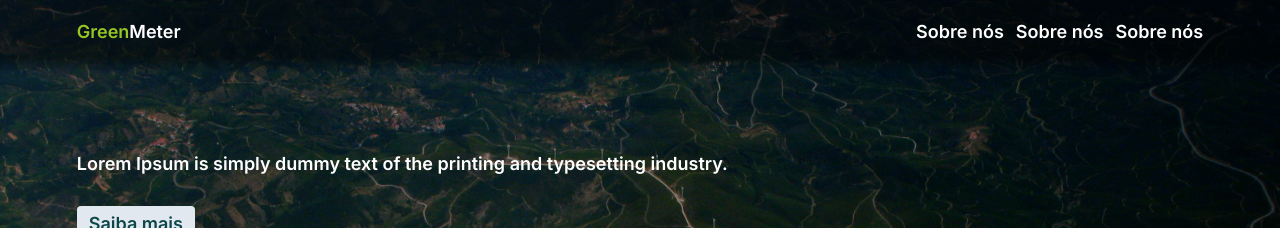
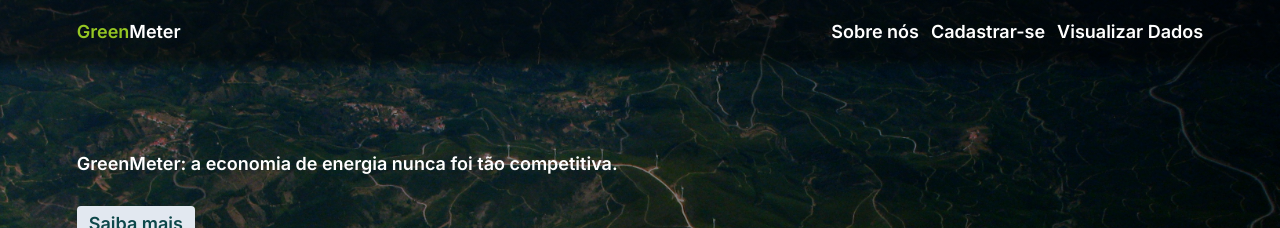
Before and after one commit to gs-2sem-quantumleap/gs-2sem-front, a Next.js app in the folder greenmeter-gs/: page / in a window 1280 px wide. Shown: the top 228 px of the page. Built offline with nearby package versions, Linux system fonts and the light colour scheme; no server answers.

Commit message:
Texto do hero e links do cabeçalho

```diff
--- a/greenmeter-gs/src/components/Cabecalho/Cabecalho.tsx
+++ b/greenmeter-gs/src/components/Cabecalho/Cabecalho.tsx
@@ -5,7 +5,9 @@ export default function Cabecalho() {
   return (
     <header className="flex justify-between items-center bg-gradient-to-b from-black/50 from-80% text-white text-sm h-[5vh] px-[6%] pb-1 sm:h-[7vh] sm:[pt-3] sm:pb-2  sm:text-base md:text-lg lg:h-[9vh]">
       <h1 className="font-semibold">
-        <span className="text-limao">Green</span>Meter
+        <Link href="/">
+          <span className="text-limao">Green</span>Meter
+        </Link>
       </h1>
       <Link href="" className="h-[50%] w-auto">
         <Image
@@ -18,8 +20,8 @@ export default function Cabecalho() {
       </Link>
       <div className="hidden md:flex gap-3">
         <Link href="/sobre-nos" className="font-semibold">Sobre nós</Link>
-        <Link href="/sobre" className="font-semibold">Sobre nós</Link>
-        <Link href="/sobre" className="font-semibold">Sobre nós</Link>
+        <Link href="/cadastro" className="font-semibold">Cadastrar-se</Link>
+        <Link href="/buscar-conta" className="font-semibold">Visualizar Dados</Link>
 
       </div>
     </header>
--- a/greenmeter-gs/src/components/Hero/Hero.tsx
+++ b/greenmeter-gs/src/components/Hero/Hero.tsx
@@ -4,9 +4,11 @@ export default function Hero() {
   return (
     <div className="bg-hero bg-cover h-[27vh] sm:h-[35vh] lg:h-[40vh] shadow-md">
       <div className="h-full w-full bg-black/50">
-        <Cabecalho/>
+        <Cabecalho />
         <div className="flex flex-col gap-3 justify-center font-semibold text-white  px-4 text-xs sm:text-base sm:gap-7 sm:px-7 md:text-lg md:px-[6%] h-[22vh] sm:h-[28vh] lg:h-[31vh] ">
-          <div className="w-[60%]">Lorem Ipsum is simply dummy text of the printing and typesetting industry. </div>
+          <div className="w-[60%]">
+            GreenMeter: a economia de energia nunca foi tão competitiva.
+          </div>
           <div className="rounded text-musgo text-center px-3 py-1 bg-slate-200 w-fit">
             Saiba mais
           </div>
```
